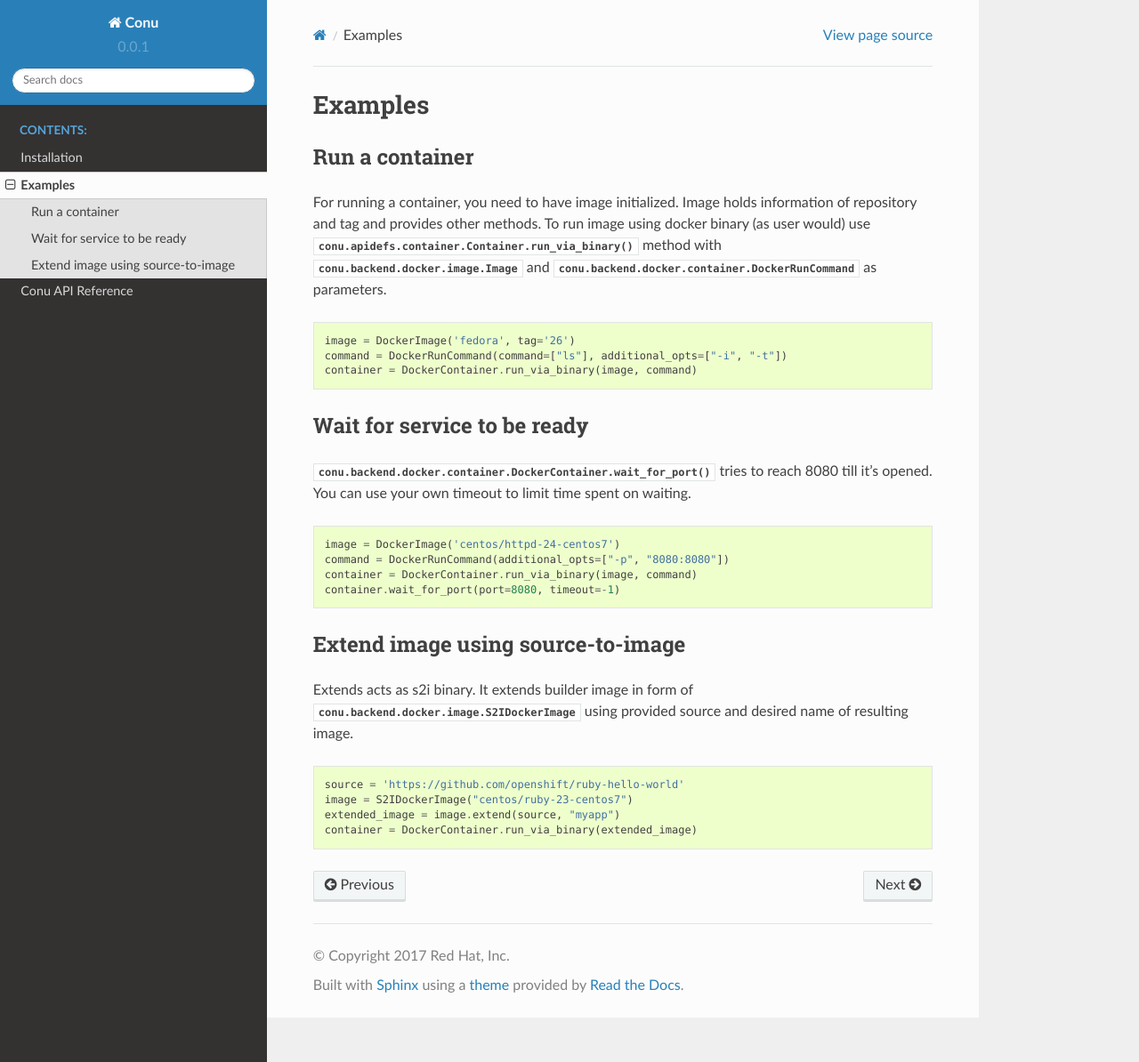
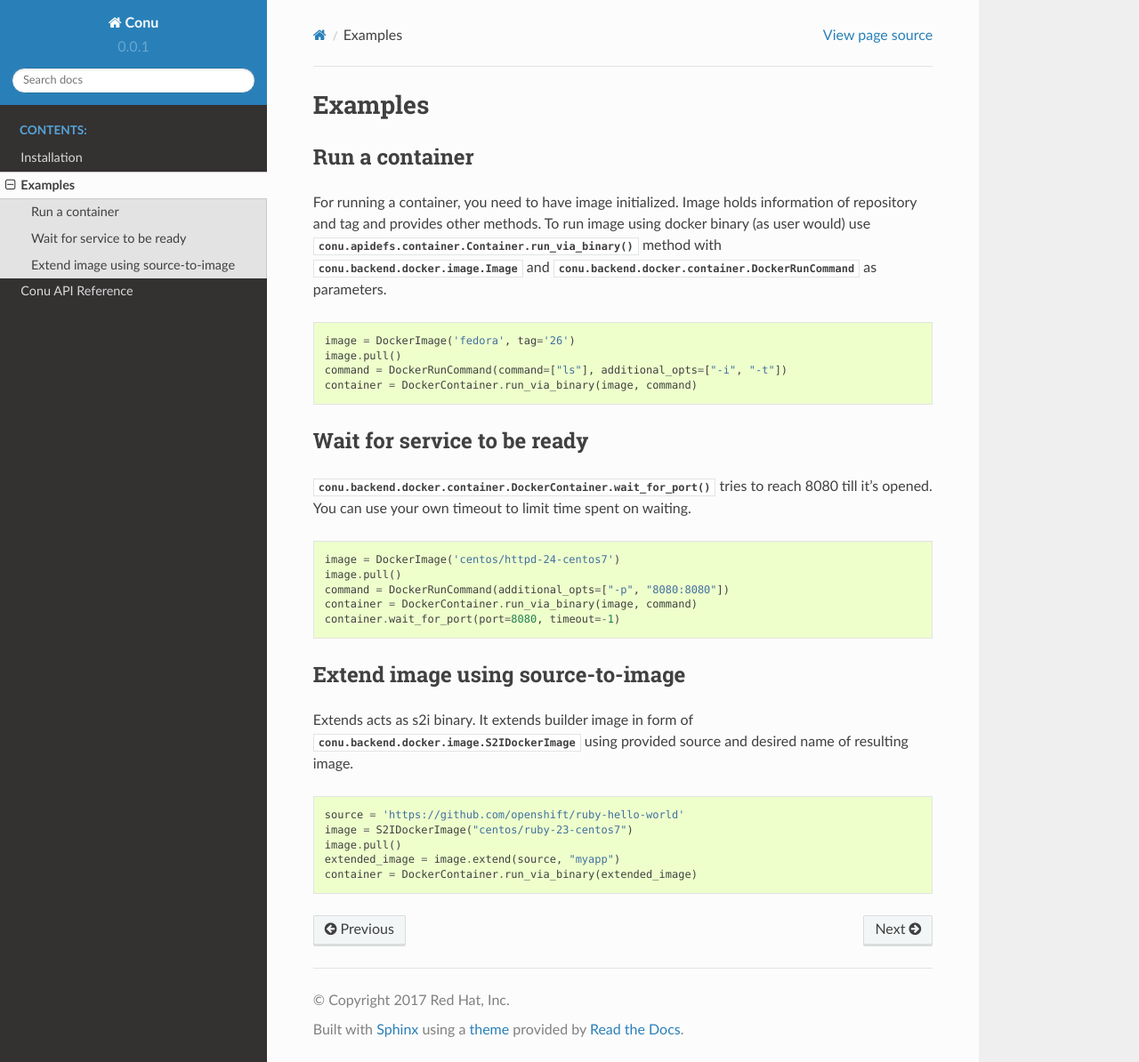
Before and after one commit to user-cont/conu, a Sphinx documentation site: the page built from docs/source/examples.rst, in a window 1280 px wide and 1194 px high. Shown: the whole window at 89% size. Built offline with Sphinx 7.4.7 and the Read the Docs theme 2.0.0, drawn with Linux system fonts in a browser that asks for light colours.

```diff
--- a/docs/source/examples.rst
+++ b/docs/source/examples.rst
@@ -9,6 +9,7 @@
 .. include:: examples/run_image.py
    :code: python
    :start-line: 3
+   :end-line: 7
 
 Wait for service to be ready
 ----------------------------
@@ -18,6 +19,7 @@
 .. include:: examples/check_port.py
    :code: python
    :start-line: 3
+   :end-line: 8
 
 Extend image using source-to-image
 -----------------------------------
@@ -27,3 +29,4 @@
 .. include:: examples/s2i.py
    :code: python
    :start-line: 3
+   :end-line: 8
--- a/docs/source/examples/check_port.py
+++ b/docs/source/examples/check_port.py
@@ -2,6 +2,10 @@
 from conu.backend.docker.container import DockerContainer, DockerRunCommand
 
 image = DockerImage('centos/httpd-24-centos7')
+image.pull()
 command = DockerRunCommand(additional_opts=["-p", "8080:8080"])
 container = DockerContainer.run_via_binary(image, command)
 container.wait_for_port(port=8080, timeout=-1)
+
+container.stop()
+container.rm()
--- a/docs/source/examples/run_image.py
+++ b/docs/source/examples/run_image.py
@@ -2,5 +2,9 @@
 from conu.backend.docker.container import DockerContainer, DockerRunCommand
 
 image = DockerImage('fedora', tag='26')
+image.pull()
 command = DockerRunCommand(command=["ls"], additional_opts=["-i", "-t"])
 container = DockerContainer.run_via_binary(image, command)
+
+container.stop()
+container.rm()
--- a/docs/source/examples/s2i.py
+++ b/docs/source/examples/s2i.py
@@ -3,5 +3,9 @@
 
 source = 'https://github.com/openshift/ruby-hello-world'
 image = S2IDockerImage("centos/ruby-23-centos7")
+image.pull()
 extended_image = image.extend(source, "myapp")
 container = DockerContainer.run_via_binary(extended_image)
+
+container.stop()
+container.rm()
```
Also changed, not shown: 1 other file.
